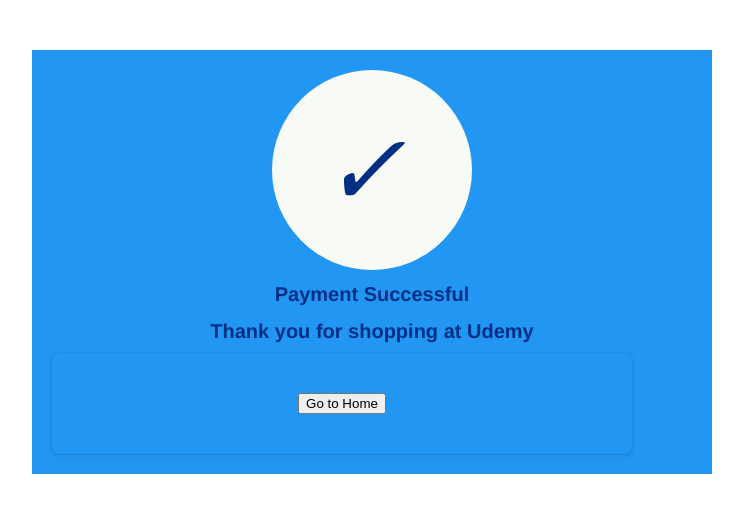
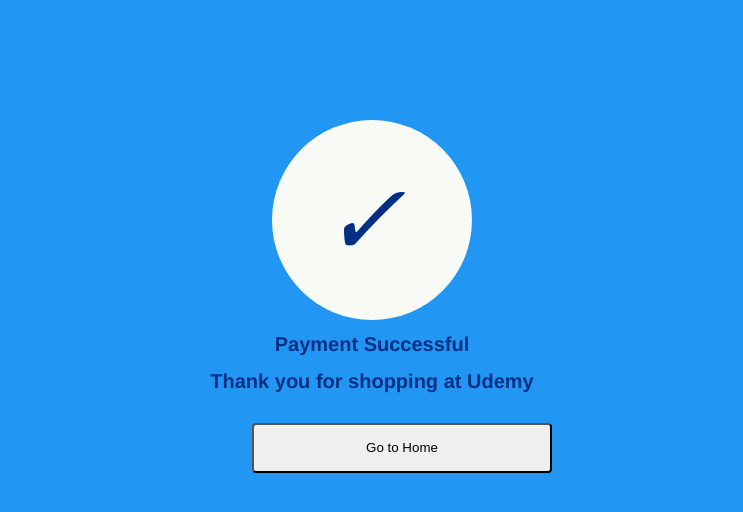
Before and after one commit to teja0404/FullStackWebApplication, a React (Create React App) app in the folder client/: page /paymentsuccess in a window 1280 px wide. Shown: the top 512 px of the page, without its empty margins (268-1011 px from the left). Built offline with nearby package versions, Linux system fonts and the light colour scheme.

Commit message:
Committing changes after UI nad BE integration with Payment confirmation using POST API

```diff
--- a/client/src/App.css
+++ b/client/src/App.css
@@ -3,7 +3,7 @@
 }
 
 .App {
-  height: 100%vh;
+  height: 1900px;
   width:100%vw;
   font-family: Arial, sans-serif;
   background-color: #2196f3;
--- a/client/src/components/CheckoutForm.js
+++ b/client/src/components/CheckoutForm.js
@@ -46,7 +46,9 @@
     stripe.retrievePaymentIntent(clientSecret).then(({ paymentIntent }) => {
       switch (paymentIntent.status) {
         case "succeeded":
-          setMessage("Payment successful")
+          console.log("Inside payment status method")
+          persistPayment();
+          //setMessage("Payment successful")
           break;
         case "processing":
           setMessage("Your payment is processing.");
@@ -69,7 +71,6 @@
     }
 
     setIsLoading(true);
-    persistPayment();
 
     const { error } = await stripe.confirmPayment({
       elements,
--- a/client/src/components/Modal.js
+++ b/client/src/components/Modal.js
@@ -79,7 +79,7 @@
           <h1>Are You Sure You Want to proceed? </h1>
         </div>
         <div className="body">
-          <p>Your final billing amount is {cartTotal} /-</p>
+          <p style = {{color : "whitesmoke"}}>Your final billing amount is {cartTotal} /-</p>
         </div>
         <div className="form">
 
--- a/client/src/components/PaymentModal.js
+++ b/client/src/components/PaymentModal.js
@@ -41,18 +41,19 @@
             <p>Please enter the name of the customer to get the details</p>
           </div>
       <div>
-        <form onSubmit={handleSubmit}>
+        <form  onSubmit={handleSubmit}>
         <input
+            style = {{height : "20px", width : "300px", transition:" width 0.4s ease-in-out"}}
             type="text"
             value={name}
             placeholder="Customer Name"
             onChange={(e) => setName(e.target.value)}
           />
-          <button type="submit">Get Transaction History for this customer</button>
+          <button type="submit" style = {{height : "50px", width : "225px", marginTop: "20px", marginBottom : "20px", fontSize : "15px"}}>Get Transaction History</button>
         </form>
       </div>
           <div className="footer">
-            <button  disabled={showOkayButton} onClick={() => {
+            <button style = {{marginTop: "15px"}} disabled={showOkayButton} onClick={() => {
                   setPaymentModalOpen(false);
                   setPaymentsHistory(true);
               }}>
--- a/client/src/components/PaymentSuccess.js
+++ b/client/src/components/PaymentSuccess.js
@@ -11,8 +11,8 @@
         </div>
           <h1>Payment Successful</h1>
           <h1>Thank you for shopping at Udemy</h1>
-          <form action="http://localhost:3000/">
-            <input type="submit" value="Go to Home" />
+          <form action="http://localhost:3000/" style={{paddingRight : "50px"}}>
+            <input style = {{margin: "20px", height : "50px", width : "300px", borderRadius : "4px"}} type="submit" value="Go to Home" />
             </form>
         </div>
         </div>
--- a/client/src/components/styles/Header.css
+++ b/client/src/components/styles/Header.css
@@ -1,12 +1,13 @@
 .Header {
     width: 100%;
-    height: 7%;
+    height: 50px;
     display: flex;
     flex-direction: column;
     justify-content: center;
     align-items: center;
     font-weight: bolder;
     font-size: xx-large;
+    font-family: Arial, sans-serif;
     background-color: #012f84;
     color: #fafafa;
 }
--- a/client/src/components/styles/PaymentsSuccess.css
+++ b/client/src/components/styles/PaymentsSuccess.css
@@ -2,7 +2,6 @@
     text-align: center;
     background-color: #2196f3;
     margin-left: 300px;
-    margin-top: 50px;
     margin-right: 300px;
     padding: 20px;
   }
@@ -13,12 +12,12 @@
       font-size: 20px;
       margin-bottom: 10px;
     }
-    p {
+    /* p {
       color: #404F5E;
       font-family: "Nunito Sans", "Helvetica Neue", sans-serif;
-      font-size: 10px;
+      font-size: 20px;
       margin: 0;
-    }
+    } */
   i {
     margin-top: 10px;
     color: #012f84;
@@ -39,5 +38,5 @@
     border-radius:200px; margin-top: 50px; height:200px; width:200px; background: #F8FAF5; margin:0 auto;
   }
   .success-top {
-    background-color: white;
-  }
+    padding: 100px;
+ }
--- a/client/src/components/styles/Stripe.css
+++ b/client/src/components/styles/Stripe.css
@@ -3,18 +3,15 @@
 
   form {
     width: 30vw;
+    height: 15vh;
     min-width: 500px;
     align-self: center;
-    box-shadow: 0px 0px 0px 0.5px rgba(50, 50, 93, 0.1),
-      0px 2px 5px 0px rgba(50, 50, 93, 0.1), 0px 1px 1.5px 0px rgba(0, 0, 0, 0.07);
-    border-radius: 7px;
-    padding: 40px;
   }
 
 
   #payment-message {
-    color: rgb(105, 115, 134);
-    font-size: 16px;
+    color: white;
+    font-size: 30px;
     line-height: 20px;
     padding-top: 12px;
     text-align: center;
```
